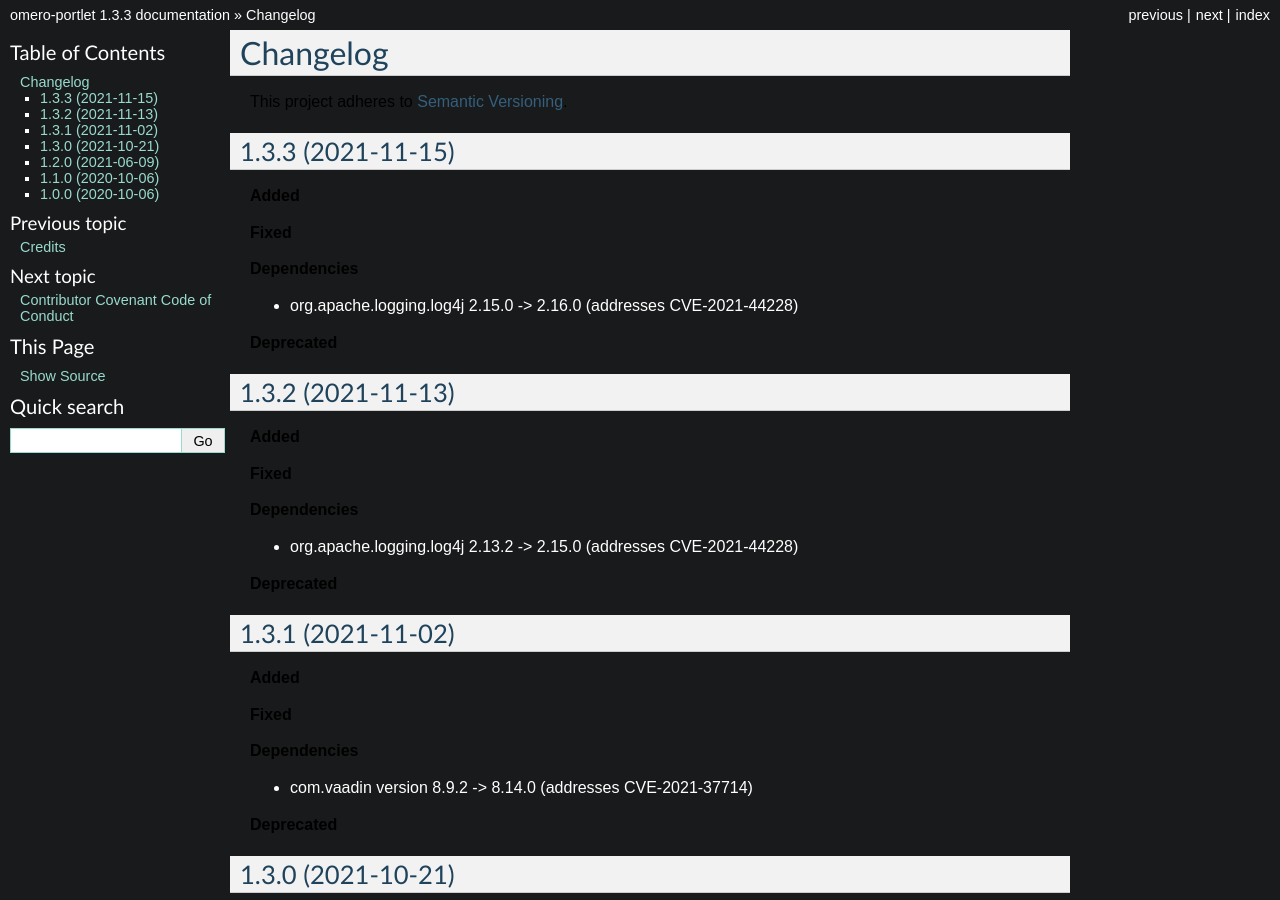
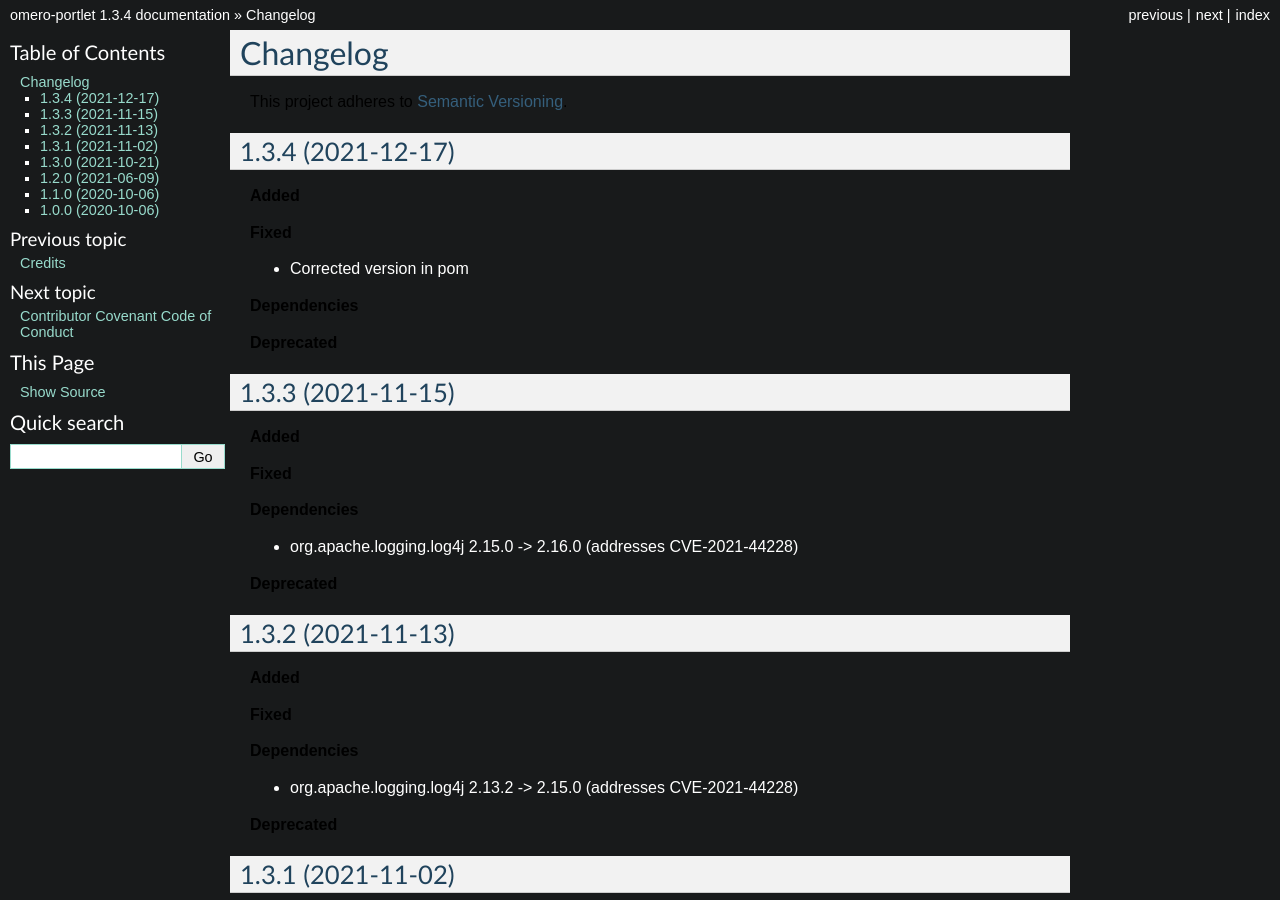
Before and after one commit to qbicsoftware/omero-portlet, a Sphinx documentation site: the page built from docs/changelog.rst, in a window 1280 px wide and 900 px high. Built offline with Sphinx 7.4.7, drawn with Linux system fonts in a browser that asks for light colours; some of the changed text lies outside the part shown.

Commit message:
bumped version

```diff
--- a/CHANGELOG.rst
+++ b/CHANGELOG.rst
@@ -3,6 +3,19 @@
 ==========
 
 This project adheres to `Semantic Versioning <https://semver.org/>`_.
+
+1.3.4 (2021-12-17)
+------------------
+
+**Added**
+
+**Fixed**
+
+* Corrected version in pom
+
+**Dependencies**
+
+**Deprecated**
 
 1.3.3 (2021-11-15)
 ------------------
--- a/docs/conf.py
+++ b/docs/conf.py
@@ -55,9 +55,9 @@
 # the built documents.
 #
 # The short X.Y version.
-version = '1.3.3'
+version = '1.3.4'
 # The full version, including alpha/beta/rc tags.
-release = '1.3.3'
+release = '1.3.4'
 
 # The language for content autogenerated by Sphinx. Refer to documentation
 # for a list of supported languages.
--- a/pom.xml
+++ b/pom.xml
@@ -12,7 +12,7 @@
 	</parent>
 
 	<artifactId>omero-portlet</artifactId>
-	<version>1.3.2</version> <!-- <<QUBE_FORCE_BUMP>> -->
+	<version>1.3.4</version> <!-- <<QUBE_FORCE_BUMP>> -->
 	<name>omero-portlet</name>
 	<url>https://github.com/qbicsoftware/omero-portlet</url>
 	<description>Omero-portlet. An image data visualisation portlet for qPortal.</description>
--- a/qube.cfg
+++ b/qube.cfg
@@ -1,5 +1,5 @@
 [bumpversion]
-current_version = 1.3.3
+current_version = 1.3.4
 
 [bumpversion_files_whitelisted]
 dot_qube = .qube.yml
```
Also changed, not shown: .qube.yml.
